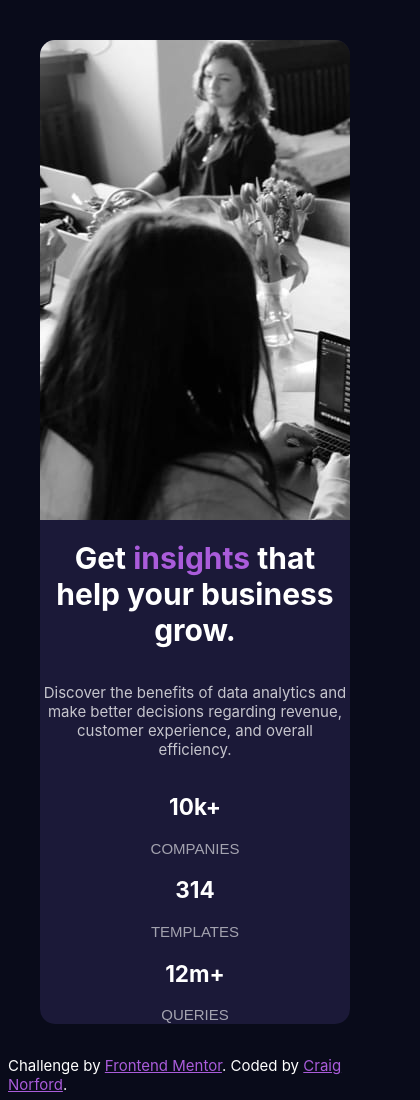
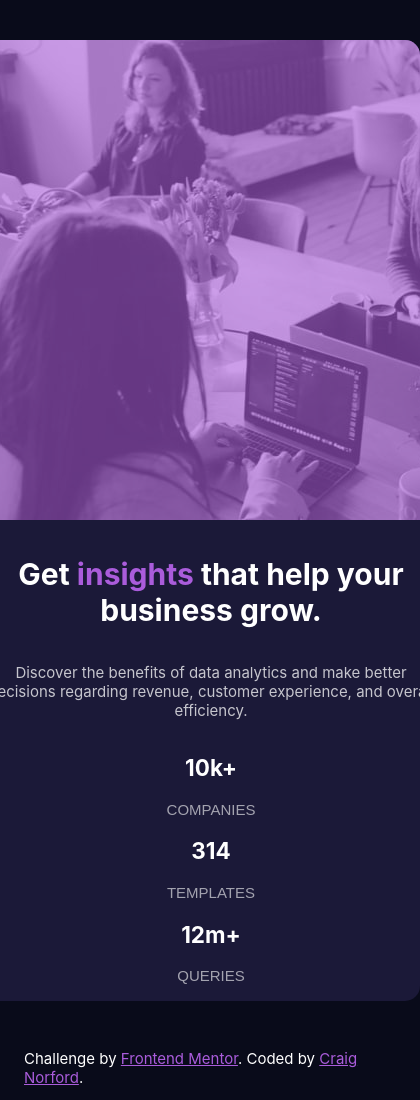
Before and after one commit to CraigDoesCode/git-workshop-test-, a plain HTML site: page index.html in a window 390 px wide. Shown: the whole page, 420 px wide, since content can reach past the window. Drawn offline with Linux system fonts and the light colour scheme.

Commit message:
added mobile color overlay

```diff
--- a/index.html
+++ b/index.html
@@ -11,7 +11,9 @@
   <body>
     <main>
       <div class="card">
-        <img class="mobile" src="resources/images/image-header-mobile.jpg" alt="" />
+        <div class="mobile overlay">
+          <img class="mobile" src="resources/images/image-header-mobile.jpg" alt="" />
+        </div>
         <div class="info">
           <h1>Get <span>insights</span> that help your business grow.</h1>
 
--- a/resources/css/style.css
+++ b/resources/css/style.css
@@ -59,6 +59,7 @@ a {
 footer {
     display: flex;
     justify-content: space-around;
+    margin: 1rem;
 }
 /* ------------------------------------ mobile */
 .mobile {
@@ -74,6 +75,7 @@ footer {
         margin: 2rem;
         overflow: hidden;
         border-radius: 15px;
+        min-width: 450px;
     }
     .stats {
         flex-direction: column;
@@ -88,7 +90,13 @@ footer {
         display: flex;
         width: 100%;
         flex-direction: column;
-        margin: auto;
+        margin: 1rem;
         text-align: center;
     }
+    img {
+        opacity: 40%;
+    }
+    .overlay {
+        background-color: hsl(277, 64%, 61%);
+    }
 }
```
